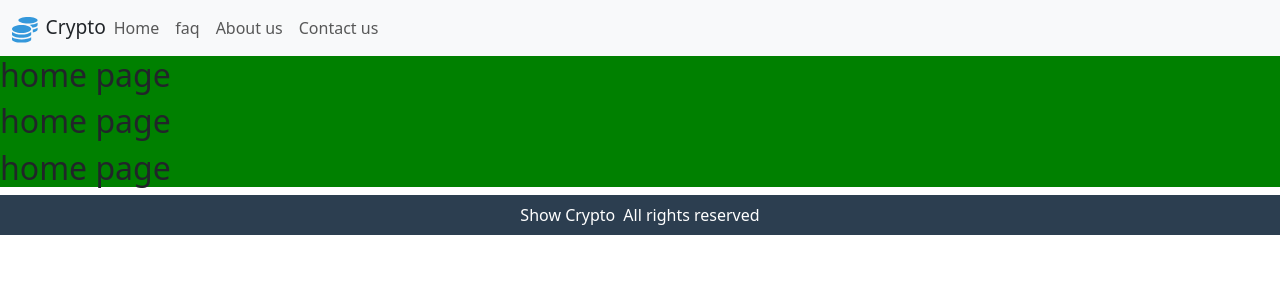
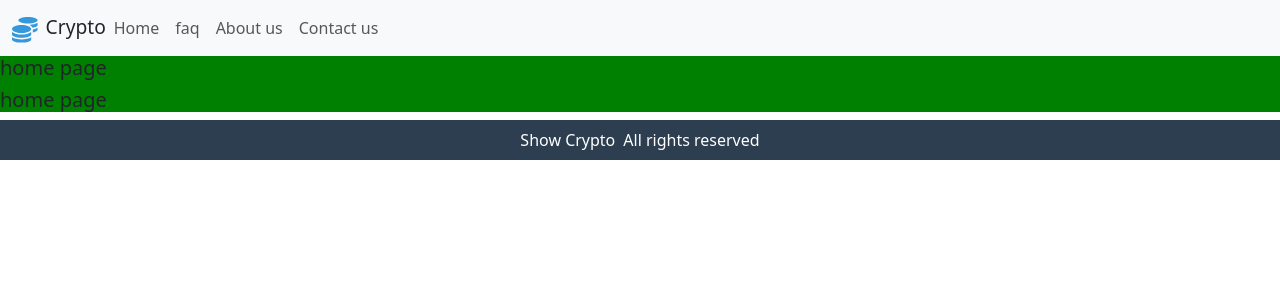
Before and after one commit to rouhollahasadi/asadi-crypto, a React (Create React App) app: page / in a window 1280 px wide. Shown: the top 300 px of the page. Built offline with nearby package versions, Linux system fonts and the light colour scheme.

Commit message:
change pages test content

```diff
--- a/src/pages/AboutUs.page.jsx
+++ b/src/pages/AboutUs.page.jsx
@@ -3,7 +3,8 @@ import React from 'react';
 const AboutUsPage = () => {
     return (
         <div>
-            <h3>about us</h3>
+            <h5>about us</h5>
+            <h5>about us</h5>
         </div>
     );
 };
--- a/src/pages/ContactUs.page.jsx
+++ b/src/pages/ContactUs.page.jsx
@@ -3,8 +3,8 @@ import React from 'react';
 const ContactUsPage = () => {
     return (
         <div>
-            <h3>contact us</h3>
-            <h3>contact us</h3>
+            <h5>contact us</h5>
+            <h5>contact us</h5>
         </div>
     );
 };
--- a/src/pages/Faq.page.jsx
+++ b/src/pages/Faq.page.jsx
@@ -3,7 +3,8 @@ import React from 'react';
 const FaqPage = () => {
     return (
         <div>
-            <h3>faq pages</h3>
+            <h5>faq pages</h5>
+            <h5>faq pages</h5>
         </div>
     );
 };
--- a/src/pages/Home.page.jsx
+++ b/src/pages/Home.page.jsx
@@ -3,9 +3,8 @@ import React from 'react';
 const HomePage = () => {
     return (
         <div>
-            <h2>home page</h2>
-            <h2>home page</h2>
-            <h2>home page</h2>
+            <h5>home page</h5>
+            <h5>home page</h5>
         </div>
     );
 };
```
